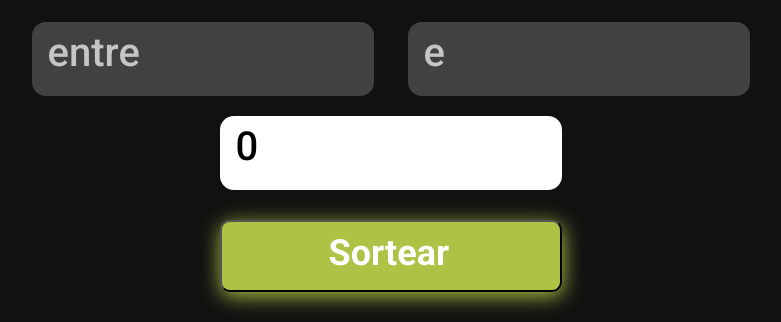
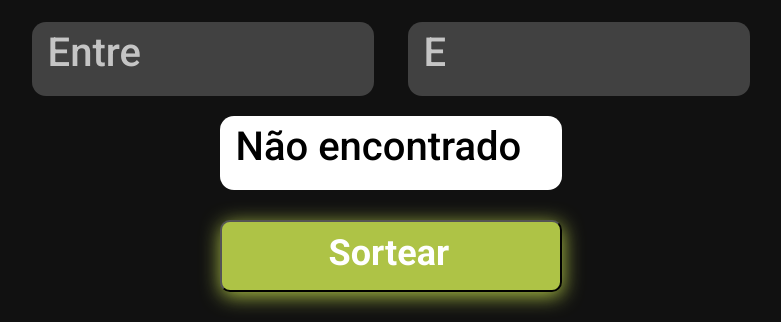
Before and after one commit to Tiago-barbosa-silva/Projeto-DevSorteador, a plain HTML site: page index.html in a window 1280 px wide. Both pictures are taken after a click on the button "Sortear". Shown: the part 591-913 px from the top of the page, without its empty margins (378-1159 px from the left). Drawn offline with Linux system fonts and the light colour scheme.

Commit message:
COMMIT adicionado alerta no resultado errado

```diff
--- a/index.html
+++ b/index.html
@@ -20,8 +20,8 @@
     <main>
         <h1>Sortear um número</h1>
 
-        <input class="number-min" type="number" placeholder="entre">
-        <input class="number-max" type="number" placeholder="e">
+        <input class="number-min" type="number" placeholder="Entre">
+        <input class="number-max" type="number" placeholder="E">
         <!-- <input class="result" type="number" placeholder="result" > -->
 
         <input class="result" type="" placeholder="Resultado" disabled>
--- a/script.js
+++ b/script.js
@@ -12,6 +12,16 @@ function buttonClick() {
 
     const numberResult = document.querySelector(".result")
 
+    // const numbermin = document.querySelector(".number-min")
+
+    // const numbermax = document.querySelector(".number-max")
+
     numberResult.placeholder = result
 
+    if(min >= max){
+      numberResult.placeholder = "Não encontrado"
+
+      alert("O valor 'E' não pode ser MENOR q o valor 'Entre' ")
+    }
+
 }
```
